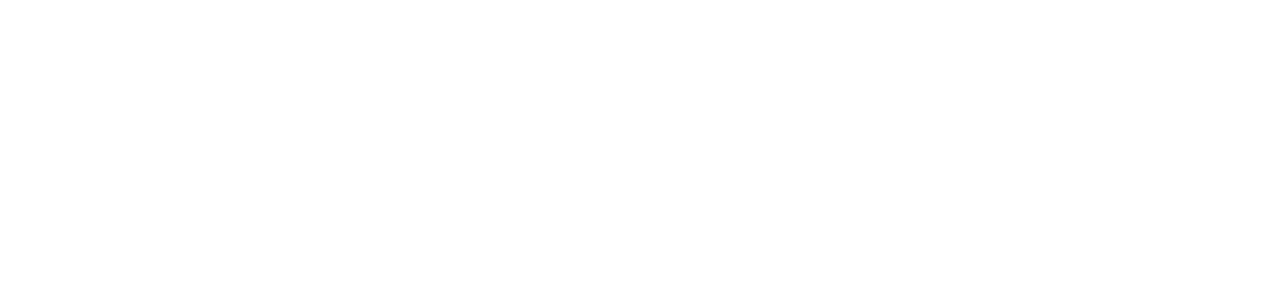
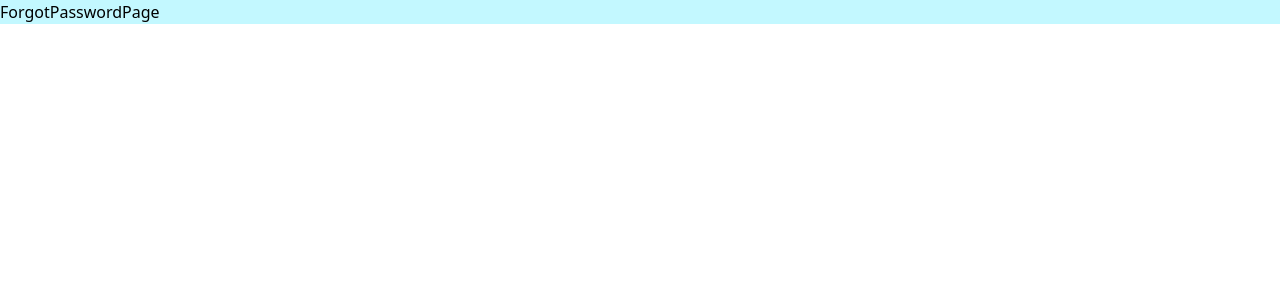
Before and after one commit to ChrisTuck04/OnPAR, a React (Vite) app in the folder frontend/onpar/: page /forgotPassword in a window 1280 px wide. Before the commit this address had no page. Shown: the top 300 px of the page. Built offline with nearby package versions, Linux system fonts and the light colour scheme.

Commit message:
created 3 more pages and added them to the routing on the app

```diff
--- a/frontend/onpar/src/App.tsx
+++ b/frontend/onpar/src/App.tsx
@@ -1,6 +1,10 @@
 import { Route, Routes } from 'react-router'
 import HomePage from './pages/HomePage'
 import LoginPage from './pages/LoginPage'
+import CalendarPage from './pages/CalendarPage'
+import ForgotPasswordPage from './pages/ForgotPasswordPage'
+import RegisterPage from './pages/RegisterPage'
+import ResetPasswordPage from './pages/ResetPasswordPage'
 
 const App = () => {
   return (
@@ -8,6 +12,10 @@ const App = () => {
       <Routes>
         <Route path="/" element={<HomePage/>}/>
         <Route path="/login" element={<LoginPage />} />
+        <Route path="/calendar" element={<CalendarPage />}/>
+        <Route path="/forgotPassword" element={<ForgotPasswordPage/>}/>
+        <Route path="/register" element={<RegisterPage/>}/>
+        <Route path="/resetPassword" element={<ResetPasswordPage/>}/>
       </Routes>
     </div>
   );
--- /dev/null
+++ b/frontend/onpar/src/pages/ForgotPasswordPage.tsx
@@ -0,0 +1,11 @@
+import React from 'react'
+
+const ForgotPasswordPage = () => {
+  return (
+    <div>
+      ForgotPasswordPage
+    </div>
+  )
+}
+
+export default ForgotPasswordPage
--- /dev/null
+++ b/frontend/onpar/src/pages/RegisterPage.tsx
@@ -0,0 +1,11 @@
+import React from 'react'
+
+const RegisterPage = () => {
+  return (
+    <div>
+      RegisterPage
+    </div>
+  )
+}
+
+export default RegisterPage
--- /dev/null
+++ b/frontend/onpar/src/pages/ResetPasswordPage.tsx
@@ -0,0 +1,11 @@
+import React from 'react'
+
+const ResetPassword = () => {
+  return (
+    <div>
+      ResetPassword
+    </div>
+  )
+}
+
+export default ResetPassword
```
